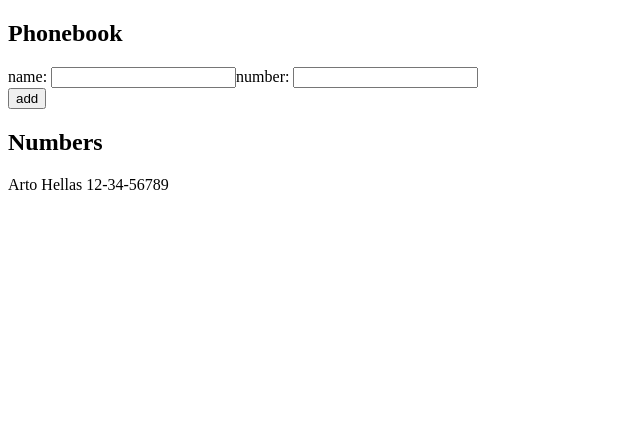
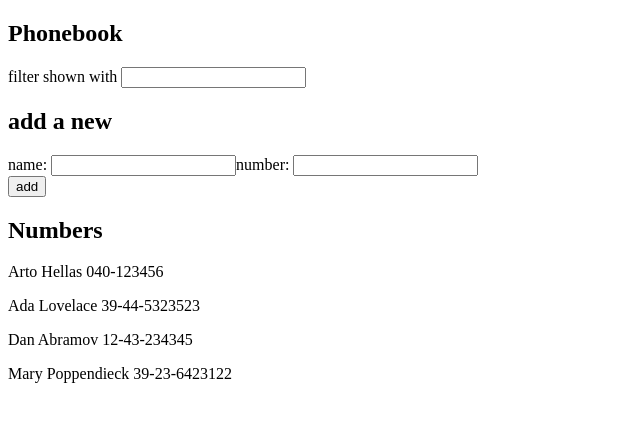
Before and after one commit to crbridges/fullstack-open, a React (Vite) app in the folder part2/phonebook/: page / in a window 1280 px wide. Shown: the top 422 px of the page, without its empty margins (0-640 px from the left). Built offline with nearby package versions, Linux system fonts and the light colour scheme.

Commit message:
complete 2.9

```diff
--- a/part2/phonebook/src/App.jsx
+++ b/part2/phonebook/src/App.jsx
@@ -8,10 +8,15 @@
 
 const App = () => {
   const [persons, setPersons] = useState([
-    { name: 'Arto Hellas', number: "12-34-56789" }
+    { name: 'Arto Hellas', number: '040-123456', id: 1 },
+    { name: 'Ada Lovelace', number: '39-44-5323523', id: 2 },
+    { name: 'Dan Abramov', number: '12-43-234345', id: 3 },
+    { name: 'Mary Poppendieck', number: '39-23-6423122', id: 4 }
   ])
+
   const [newName, setNewName] = useState('')
   const [newNumber, setNewNumber] = useState('')
+  const [newFilter, setNewFilter] = useState('')
 
   function addName(e) {
     e.preventDefault();
@@ -29,12 +34,15 @@
   }
 
   const handleNewNumber = e => setNewNumber(e.target.value)
+  const handleNewFilter = e => setNewFilter(e.target.value)
 
   return (
     <div>
       <h2>Phonebook</h2>
+      <p>filter shown with <input value={newFilter} onChange={handleNewFilter}></input></p>
       <form onSubmit={addName}>
         <div>
+          <h2>add a new</h2>
           name: <input value={newName} onChange={handleNameChange} />
           number: <input value={newNumber} onChange={handleNewNumber} />
         </div>
@@ -43,7 +51,7 @@
         </div>
       </form>
       <h2>Numbers</h2>
-      {persons.map((p, i) => <Person key={i} person={p} />)}
+      {persons.filter(p => p.name.toLowerCase().includes(newFilter.toLowerCase())).map((p, i) => <Person key={i} person={p} />)}
     </div>
   )
 }
```
